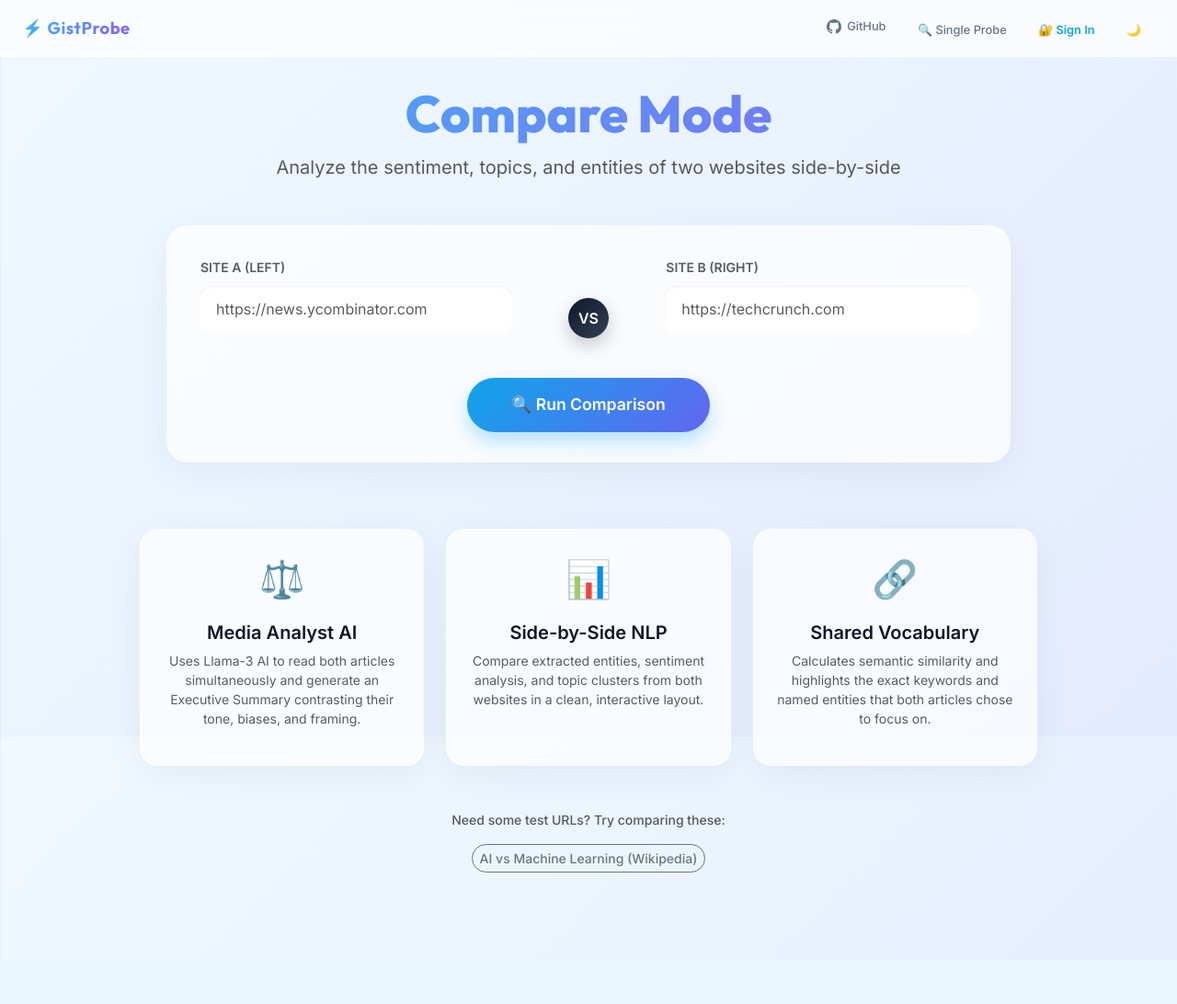
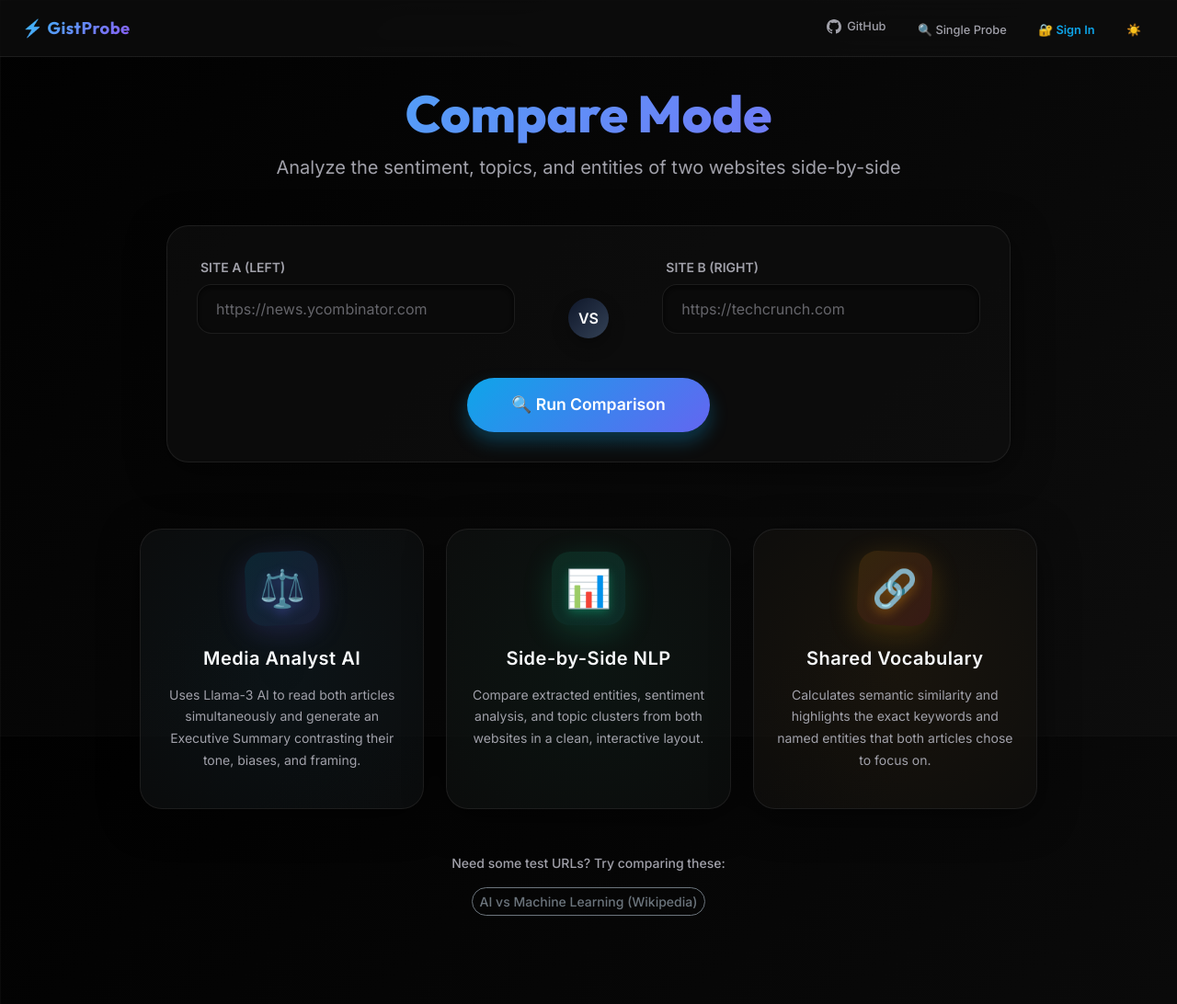
Before and after one commit to Ojaswi-Gupta/GistProbe, a Flask app: page /compare in a window 1280 px wide. Shown: the whole page at 92% size. Before the commit the page ends 949 px from the top, so only its background shows below. Run offline with Flask 3, Linux system fonts and the light colour scheme; some libraries are stand-ins or nearby versions.

Commit message:
feat: improve knowledge graph theme and migrate to modal

```diff
--- a/static/css/compare.css
+++ b/static/css/compare.css
@@ -85,20 +85,20 @@
 }
 
 [data-theme="dark"] {
-    --bg-main: #0f172a;
+    --bg-main: #050505;
     --text-main: #f8fafc;
-    --text-muted: #94a3b8;
-    --accent-glow: rgba(14, 165, 233, 0.4);
-    --glass-bg: rgba(30, 41, 59, 0.7);
-    --glass-border: rgba(255, 255, 255, 0.1);
-    --card-shadow: rgba(0, 0, 0, 0.2);
-    --card-shadow-hover: rgba(0, 0, 0, 0.4);
+    --text-muted: #a1a1aa;
+    --accent-glow: rgba(14, 165, 233, 0.3);
+    --glass-bg: rgba(15, 15, 15, 0.7);
+    --glass-border: rgba(255, 255, 255, 0.08);
+    --card-shadow: rgba(0, 0, 0, 0.5);
+    --card-shadow-hover: rgba(0, 0, 0, 0.8);
     --grid-line: rgba(255, 255, 255, 0.03);
-    --grid-grad: linear-gradient(135deg, rgba(15, 23, 42, 0.8) 0%, rgba(30, 41, 59, 0.8) 100%);
-    --stat-box-bg: linear-gradient(135deg, rgba(30,41,59,0.9), rgba(30,41,59,0.4));
-    --takeaway-bg: rgba(30,41,59,0.4);
-    --takeaway-bg-hover: rgba(30,41,59,0.8);
-    --input-bg: rgba(30,41,59,0.9);
+    --grid-grad: linear-gradient(135deg, rgba(0, 0, 0, 0.8) 0%, rgba(15, 15, 15, 0.8) 100%);
+    --stat-box-bg: linear-gradient(135deg, rgba(20, 20, 20, 0.9), rgba(5, 5, 5, 0.6));
+    --takeaway-bg: rgba(20, 20, 20, 0.6);
+    --takeaway-bg-hover: rgba(35, 35, 35, 0.8);
+    --input-bg: rgba(10, 10, 10, 0.9);
 }
 
 [data-theme="dark"] h1,
@@ -317,6 +317,11 @@ body {
 .form-control:focus {
     box-shadow: 0 0 0 4px rgba(14, 165, 233, 0.15);
     border-color: #0ea5e9;
+    color: var(--text-main);
+}
+.form-control::placeholder {
+    color: var(--text-muted);
+    opacity: 0.6;
 }
 
 /* Custom Lists */
@@ -434,6 +439,16 @@ body {
     animation: shimmer-anim 1.5s infinite linear;
 }
 
+/* Feature Cards Hover */
+.feature-card {
+    transition: transform 0.4s cubic-bezier(0.16, 1, 0.3, 1), box-shadow 0.4s cubic-bezier(0.16, 1, 0.3, 1);
+}
+.feature-card:hover {
+    transform: translateY(-8px);
+    box-shadow: 0 15px 35px rgba(0, 0, 0, 0.2), 0 0 20px var(--accent-glow);
+    border-color: rgba(14, 165, 233, 0.4) !important;
+}
+
 @keyframes shimmer-anim {
     0% {
         background-position: 200% 0;
--- a/static/js/compare.js
+++ b/static/js/compare.js
@@ -2,7 +2,7 @@
 const htmlEl = document.documentElement;
 
 // Initialize theme
-const savedTheme = localStorage.getItem('theme') || 'light';
+const savedTheme = localStorage.getItem('theme') || 'dark';
 if (savedTheme === 'dark') {
     htmlEl.setAttribute('data-theme', 'dark');
     const themeIcon = document.getElementById('theme-icon');
--- a/templates/compare.html
+++ b/templates/compare.html
@@ -13,7 +13,7 @@
     <script src="https://cdn.jsdelivr.net/npm/html2pdf.js@0.10.1/dist/html2pdf.bundle.min.js"></script>
 
     <!-- External CSS -->
-    <link rel="stylesheet" href="{{ url_for('static', filename='css/compare.css') }}?v=2.0">
+    <link rel="stylesheet" href="{{ url_for('static', filename='css/compare.css') }}?v=5.0">
 </head>
 <body>
 
@@ -82,24 +82,33 @@
         {% if not result1 and not result2 and not error %}
         <div class="row g-4 mt-2 fade-in-up" id="compare-initial-features" style="animation-delay: 0.3s; max-width: 1000px; margin: 0 auto;">
             <div class="col-md-4">
-                <div class="glass-card text-center p-4 h-100" style="border-radius: 20px;">
-                    <div style="font-size: 2.5rem; margin-bottom: 1rem;">⚖️</div>
-                    <h5 class="fw-bold" style="color: var(--text-main);">Media Analyst AI</h5>
-                    <p class="text-muted small">Uses Llama-3 AI to read both articles simultaneously and generate an Executive Summary contrasting their tone, biases, and framing.</p>
+                <div class="glass-card feature-card text-center p-4 h-100" style="border-radius: 24px; border: 1px solid var(--glass-border); background: var(--glass-bg); position: relative; overflow: hidden;">
+                    <div style="position: absolute; top: -50%; left: -50%; width: 200%; height: 200%; background: radial-gradient(circle, rgba(14,165,233,0.05) 0%, transparent 60%); z-index: 0; pointer-events: none;"></div>
+                    <div class="mx-auto d-flex justify-content-center align-items-center mb-4" style="width: 80px; height: 80px; background: linear-gradient(135deg, rgba(14, 165, 233, 0.15), rgba(99, 102, 241, 0.15)); border-radius: 20px; box-shadow: 0 8px 32px rgba(99, 102, 241, 0.2); transform: rotate(-3deg); transition: transform 0.3s ease; position: relative; z-index: 1;">
+                        <span style="font-size: 2.5rem; filter: drop-shadow(0 4px 6px rgba(99, 102, 241, 0.4)); transform: rotate(3deg);">⚖️</span>
+                    </div>
+                    <h5 class="fw-bold mb-3" style="color: var(--text-main); letter-spacing: 0.5px; position: relative; z-index: 1;">Media Analyst AI</h5>
+                    <p class="text-muted small" style="line-height: 1.7; position: relative; z-index: 1;">Uses Llama-3 AI to read both articles simultaneously and generate an Executive Summary contrasting their tone, biases, and framing.</p>
                 </div>
             </div>
             <div class="col-md-4">
-                <div class="glass-card text-center p-4 h-100" style="border-radius: 20px;">
-                    <div style="font-size: 2.5rem; margin-bottom: 1rem;">📊</div>
-                    <h5 class="fw-bold" style="color: var(--text-main);">Side-by-Side NLP</h5>
-                    <p class="text-muted small">Compare extracted entities, sentiment analysis, and topic clusters from both websites in a clean, interactive layout.</p>
+                <div class="glass-card feature-card text-center p-4 h-100" style="border-radius: 24px; border: 1px solid var(--glass-border); background: var(--glass-bg); position: relative; overflow: hidden;">
+                    <div style="position: absolute; top: -50%; left: -50%; width: 200%; height: 200%; background: radial-gradient(circle, rgba(16,185,129,0.05) 0%, transparent 60%); z-index: 0; pointer-events: none;"></div>
+                    <div class="mx-auto d-flex justify-content-center align-items-center mb-4" style="width: 80px; height: 80px; background: linear-gradient(135deg, rgba(16, 185, 129, 0.15), rgba(20, 184, 166, 0.15)); border-radius: 20px; box-shadow: 0 8px 32px rgba(16, 185, 129, 0.2); transition: transform 0.3s ease; position: relative; z-index: 1;">
+                        <span style="font-size: 2.5rem; filter: drop-shadow(0 4px 6px rgba(16, 185, 129, 0.4));">📊</span>
+                    </div>
+                    <h5 class="fw-bold mb-3" style="color: var(--text-main); letter-spacing: 0.5px; position: relative; z-index: 1;">Side-by-Side NLP</h5>
+                    <p class="text-muted small" style="line-height: 1.7; position: relative; z-index: 1;">Compare extracted entities, sentiment analysis, and topic clusters from both websites in a clean, interactive layout.</p>
                 </div>
             </div>
             <div class="col-md-4">
-                <div class="glass-card text-center p-4 h-100" style="border-radius: 20px;">
-                    <div style="font-size: 2.5rem; margin-bottom: 1rem;">🔗</div>
-                    <h5 class="fw-bold" style="color: var(--text-main);">Shared Vocabulary</h5>
-                    <p class="text-muted small">Calculates semantic similarity and highlights the exact keywords and named entities that both articles chose to focus on.</p>
+                <div class="glass-card feature-card text-center p-4 h-100" style="border-radius: 24px; border: 1px solid var(--glass-border); background: var(--glass-bg); position: relative; overflow: hidden;">
+                    <div style="position: absolute; top: -50%; left: -50%; width: 200%; height: 200%; background: radial-gradient(circle, rgba(245,158,11,0.05) 0%, transparent 60%); z-index: 0; pointer-events: none;"></div>
+                    <div class="mx-auto d-flex justify-content-center align-items-center mb-4" style="width: 80px; height: 80px; background: linear-gradient(135deg, rgba(245, 158, 11, 0.15), rgba(239, 68, 68, 0.15)); border-radius: 20px; box-shadow: 0 8px 32px rgba(245, 158, 11, 0.2); transform: rotate(3deg); transition: transform 0.3s ease; position: relative; z-index: 1;">
+                        <span style="font-size: 2.5rem; filter: drop-shadow(0 4px 6px rgba(245, 158, 11, 0.4)); transform: rotate(-3deg);">🔗</span>
+                    </div>
+                    <h5 class="fw-bold mb-3" style="color: var(--text-main); letter-spacing: 0.5px; position: relative; z-index: 1;">Shared Vocabulary</h5>
+                    <p class="text-muted small" style="line-height: 1.7; position: relative; z-index: 1;">Calculates semantic similarity and highlights the exact keywords and named entities that both articles chose to focus on.</p>
                 </div>
             </div>
             <div class="col-12 text-center mt-5 mb-5">
@@ -387,6 +396,6 @@
     </div>
 
     <!-- Custom JS for Compare Page -->
-    <script src="{{ url_for('static', filename='js/compare.js') }}?v=2.0"></script>
+    <script src="{{ url_for('static', filename='js/compare.js') }}?v=3.0"></script>
 </body>
 </html>
```
Also changed, not shown: static/css/index.css (+15 -15 lines), static/js/index.js (+54 -7 lines), templates/index.html (+28 -10 lines).
